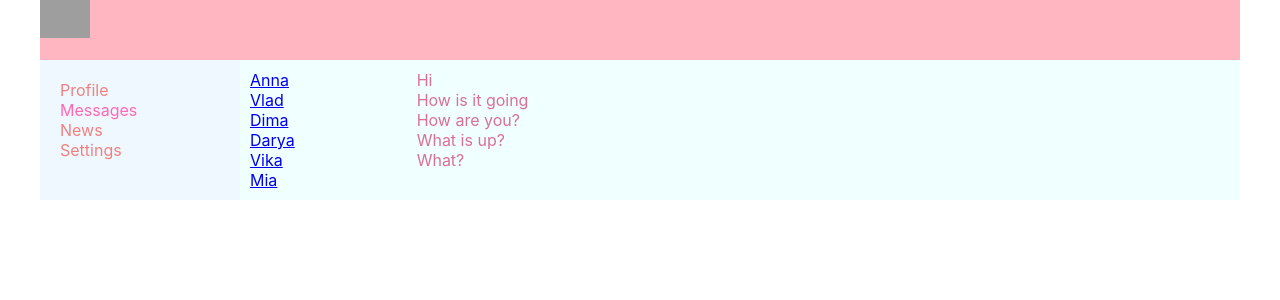
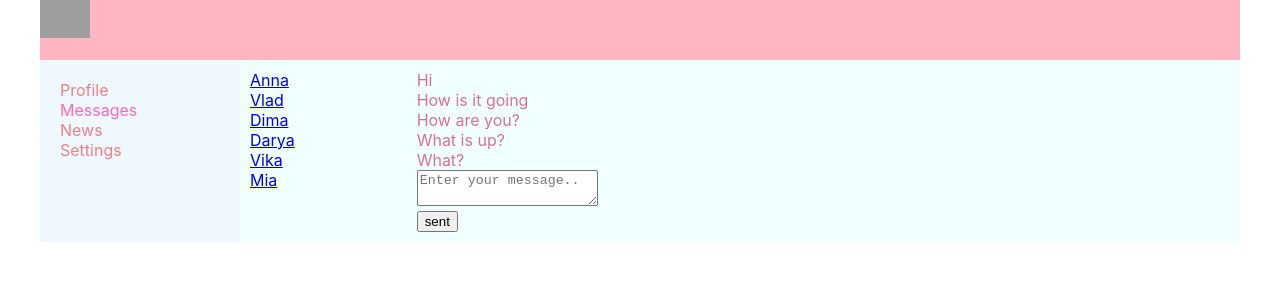
Before and after one commit to KattyLearner/Network_sam, a React (Create React App) app: page /dialogs in a window 1280 px wide. Shown: the top 300 px of the page. Built offline with nearby package versions, Linux system fonts and the light colour scheme; grey boxes are pictures that could not be loaded.

Commit message:
Action messages to Message page

```diff
--- a/src/App.tsx
+++ b/src/App.tsx
@@ -22,6 +22,7 @@ type ProfilePageType={
 }
 type MessagePageType={
     messageData: MessageDataType[]
+    newMessageBody: string
 }
 export type StateType ={
     profilePage: ProfilePageType
@@ -37,7 +38,10 @@ const App = (props: AppPropsType) => {
             <div className={'appWrapperContent'}>
                 <Route path={'/dialogs'} render ={()=> <Dialogs
                                                             dialogsData={props.store._state.profilePage.dialogsData}
-                                                            messageData={props.store._state.messagePage.messageData} />} />
+                                                            messageData={props.store._state.messagePage.messageData}
+                                                            newMessageBody={props.store._state.messagePage.newMessageBody}
+                                                            dispatch={props.store.dispatch.bind(props.store)}
+                />} />
                 <Route path={'/profile'} render ={()=> <Profile
                                                             postsData={props.store._state.profilePage.postsData}
                                                             dispatch={props.store.dispatch.bind(props.store)}
--- a/src/components/Dialogs/Dialogs.tsx
+++ b/src/components/Dialogs/Dialogs.tsx
@@ -1,12 +1,20 @@
-import React from 'react';
+import React, {ChangeEvent} from 'react';
 import DialogItem, {DialogPropType} from './DialogItem/DialogItem';
 import s from './Dialogs.module.css'
 import Message from './Message/Message';
+import {
+    AddPostActionType, sendMessageCreator, updateNewMessageBodyCreator,
+    UpdateNewMessageBodyType,
+    UpdateNewPostValueType,
+    UpdateSendMessageType
+} from "../Redux/State";
 
 
 type DialogsPropsType = {
     dialogsData: DialogPropType[]
     messageData: MessageDataType[]
+    newMessageBody: string
+    dispatch: (action: UpdateNewMessageBodyType | UpdateSendMessageType ) => void
 }
 
 
@@ -19,6 +27,15 @@ const Dialogs = (props: DialogsPropsType) =>{
 
     let dialogsElements = props.dialogsData.map( (dialog)=> <DialogItem name={dialog.name} id={dialog.id}/> )
     let messageElements = props.messageData.map((message)=> <Message message={message.message}/>)
+    let newMessageBody = props.newMessageBody
+    let onSendMessageClick = ()=>{
+        props.dispatch(sendMessageCreator())
+    }
+    let onNewMessageChange = (e: ChangeEvent<HTMLTextAreaElement>) =>{
+        let newBody= e.currentTarget.value
+        props.dispatch(updateNewMessageBodyCreator(newBody))
+    }
+
 
     return (
         <div className={s.dialogs}>
@@ -26,8 +43,14 @@ const Dialogs = (props: DialogsPropsType) =>{
                 {dialogsElements}
              </div>
             <div className={s.messages}>
-                {messageElements}
-            </div>
+               <div>{messageElements}</div>
+                <div>
+                    <div> <textarea placeholder={'Enter your message.. '}
+                                    onChange={onNewMessageChange}
+                                    value={newMessageBody}></textarea> </div>
+                    <div> <button onClick={onSendMessageClick}>sent</button></div>
+                </div>
+        </div>
         </div>
     )
 }
--- a/src/components/Redux/State.tsx
+++ b/src/components/Redux/State.tsx
@@ -10,27 +10,21 @@ export type StoreType = {
     getState: () => void
     subscribe: (observer: () => void) => void
 
-    // addPost: () => void
-    // updateNewPostValue: (postText: string) => void
-
-    dispatch: (action: AddPostActionType | UpdateNewPostValueType) => void
+    dispatch: (action: AddPostActionType | UpdateNewPostValueType | UpdateNewMessageBodyType | UpdateSendMessageType ) => void
 
 }
 
-// export type AddPostActionType = {
-//     type: 'ADD-POST'
-// }
-// export type UpdateNewPostValueType = {
-//     type: 'UPDATE-NEW-POST-VALUE'
-//     postText: string
-// }
 
 export type AddPostActionType = ReturnType<typeof addPostActionCreator>
 export type UpdateNewPostValueType = ReturnType<typeof onPostChangeActionCreator>
+export type UpdateNewMessageBodyType = ReturnType<typeof updateNewMessageBodyCreator>
+export type UpdateSendMessageType = ReturnType<typeof sendMessageCreator>
 
 const UPDATE_NEW_POST_VALUE = 'UPDATE-NEW-POST-VALUE'
+const ADD_POST = 'ADD-POST'
+const UPDATE_NEW_MESSAGE_BODY = 'UPDATE-NEW-MESSAGE-BODY'
+const SEND_MESSAGE = 'SEND-MESSAGE'
 
-const ADD_POST = 'ADD-POST'
 
 let store:  StoreType ={
     _state: {
@@ -74,6 +68,7 @@ let store:  StoreType ={
                 {id: 4, message: 'What is up?'},
                 {id: 5, message: 'What?'},
             ],
+            newMessageBody: ''
         }
     },
     getState() {
@@ -82,21 +77,6 @@ let store:  StoreType ={
     _rerenderEntireTree() {
         console.log('state is changed')
     },
-    // addPost() {
-    //     const newPost: PostDataType = {
-    //         id: 5,
-    //         message: this._state.profilePage.newPostValue,
-    //         like: '0 likes',
-    //         avatar: 'https://2.bp.blogspot.com/-YEnAKE_GJX8/XIv9wTCbXXI/AAAAAAAAAGs/nDICcMdoMIoFSvbPhpcfVNTb1LaJYQWYQCK4BGAYYCw/s1600/myAvatar.png'
-    //     }
-    //     this._state.profilePage.postsData.push(newPost)
-    //     this._state.profilePage.newPostValue= ''
-    //     this._rerenderEntireTree()
-    // },
-    // updateNewPostValue (postText) {
-    //     this._state.profilePage.newPostValue = postText
-    //     this._rerenderEntireTree()
-    // },
     subscribe (observer)  {
         this._rerenderEntireTree=observer
     },
@@ -115,14 +95,24 @@ let store:  StoreType ={
         } else if (action.type === UPDATE_NEW_POST_VALUE){
             this._state.profilePage.newPostValue = action.postText
             this._rerenderEntireTree()
+        } else if (action.type === UPDATE_NEW_MESSAGE_BODY){
+            this._state.messagePage.newMessageBody = action.newBody
+            this._rerenderEntireTree()
+        } else if (action.type === SEND_MESSAGE){
+            let body = this._state.messagePage.newMessageBody
+            this._state.messagePage.newMessageBody=''
+            this._state.messagePage.messageData.push( {id: 6, message: body})
+            this._rerenderEntireTree()
         }
     }
 
 }
 
 export const addPostActionCreator = () => ({type: ADD_POST} as const)
+export const onPostChangeActionCreator = (value: string) => ({type: UPDATE_NEW_POST_VALUE , postText: value } as const)
 
-export const onPostChangeActionCreator = (value: string) => ({type: UPDATE_NEW_POST_VALUE , postText: value } as const)
+export const updateNewMessageBodyCreator = (value: string) => ({type: UPDATE_NEW_MESSAGE_BODY , newBody: value } as const)
+export const sendMessageCreator = () => ({type: SEND_MESSAGE } as const)
 
 
 
```
